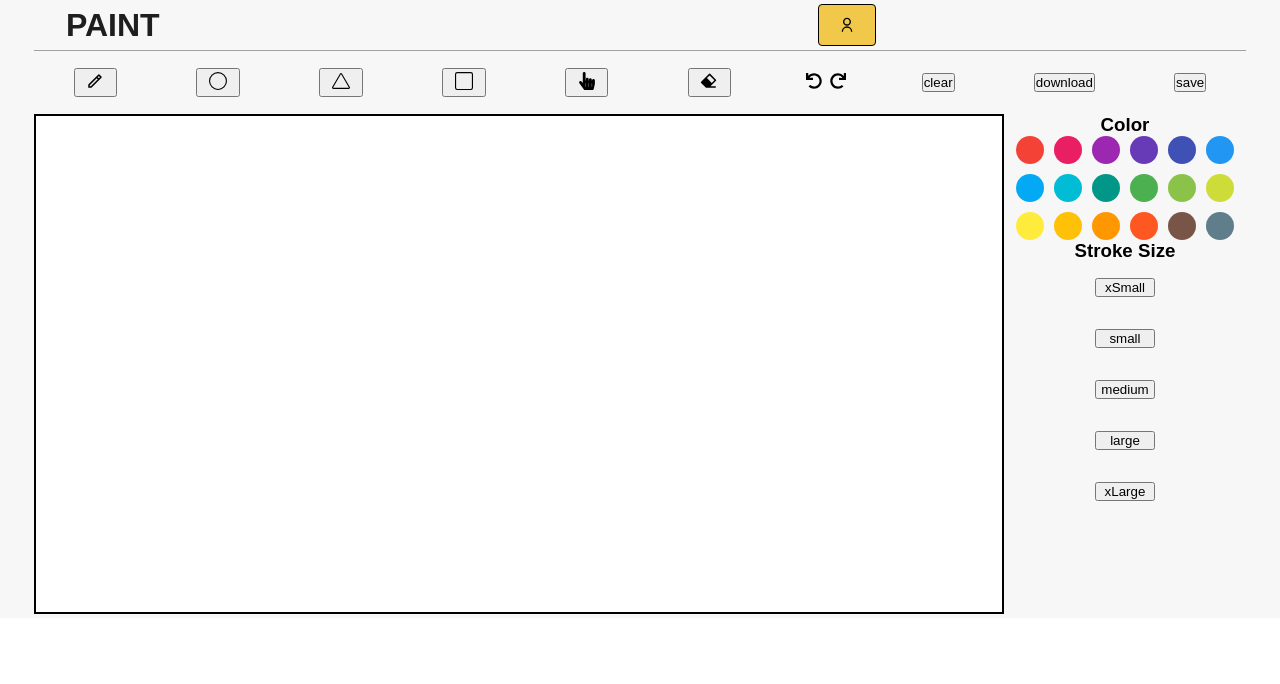
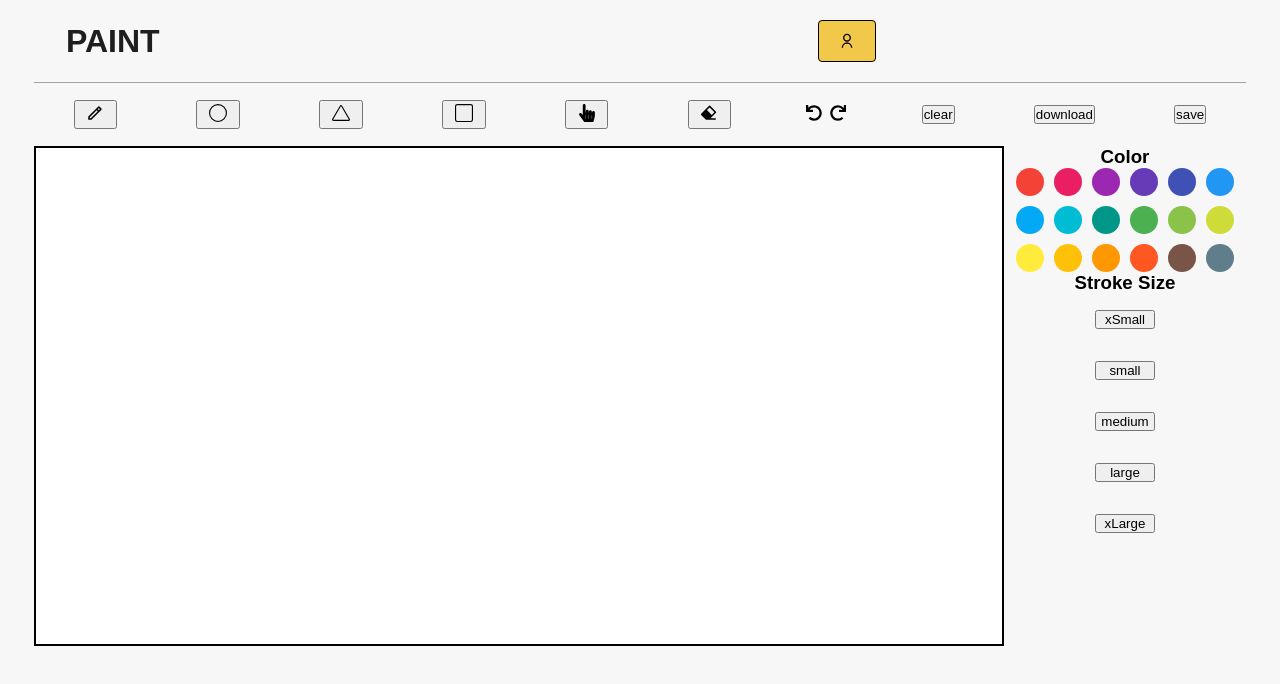
Before and after one commit to alexfranco12/mintbean-hackathon-november-2021, a React (Create React App) app: page / in a window 1280 px wide. Shown: the top 684 px of the page. Built offline with nearby package versions, Linux system fonts and the light colour scheme; no server answers.

Commit message:
refactor

```diff
--- a/src/App.js
+++ b/src/App.js
@@ -1,4 +1,6 @@
 import { BrowserRouter as Router, Route, Routes } from 'react-router-dom';
+import { UserContext } from './utils/userContext'
+import { useState, useMemo } from 'react';
 import { MainLayout } from './layouts';
 import {
   CanvasPage,
@@ -9,17 +11,26 @@ import {
 } from './pages';
 
 function App() {
+  const [image, setImage] = useState(null)
+  const [currentUser, setCurrentUser] = useState({});
+  const value = useMemo(
+    () => ({ currentUser, setCurrentUser }),
+    [currentUser]
+  );
+
   return (
     <Router>
+      <UserContext.Provider value={value}>
         <MainLayout>
           <Routes>
-          <Route path="/" element={<CanvasPage/>} />
+            <Route path="/" element={<CanvasPage image={image} />} />
             <Route path="/register" element={<RegisterPage/>} />
             <Route path="/login" element={<LoginPage/>} />
-          <Route path="/profile" element={<ProfilePage/>} />
+            <Route path="/profile/:id" element={<ProfilePage setImage={setImage} />} />
             <Route path="*" element={<NotFound/>} />
           </Routes>
         </MainLayout>
+      </UserContext.Provider>
     </Router>
   );
 }
--- a/src/layouts/MainLayout.js
+++ b/src/layouts/MainLayout.js
@@ -13,8 +13,10 @@ export const MainLayout = ({ children }) => {
 const MainLayoutStyled = styled.div`
   display: grid;
   grid-template-columns: .125rem repeat(12, 1fr) .125rem;
-  grid-template-rows: 3.125rem auto;
+  grid-template-rows: 5.125rem auto;
   grid-gap: 0 2rem;
+  width: 100%;
+  height: 100vh;
   background-color: ${props => props.theme.colors.light2};
 
   @media ${props => props.theme.breakpoints.tablet} {
```
Lines whose indentation alone changed are shown as unchanged.
